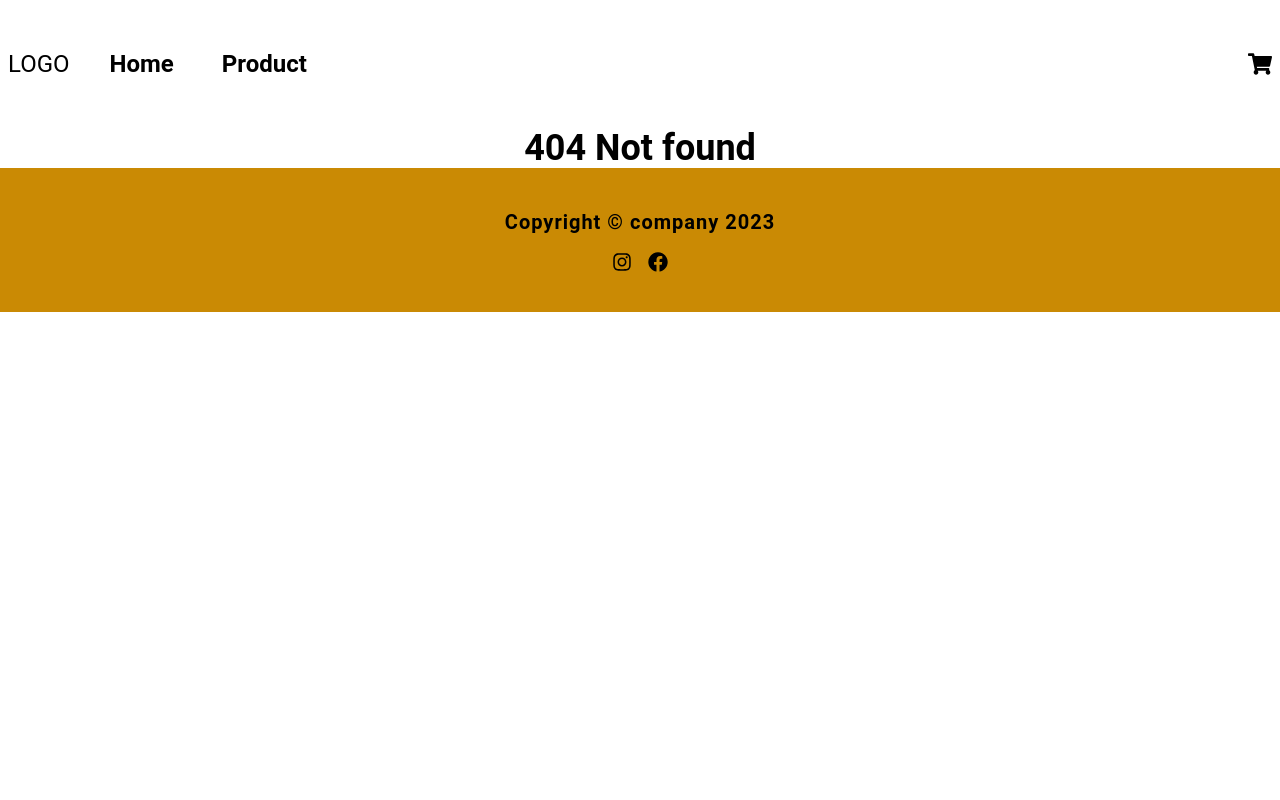
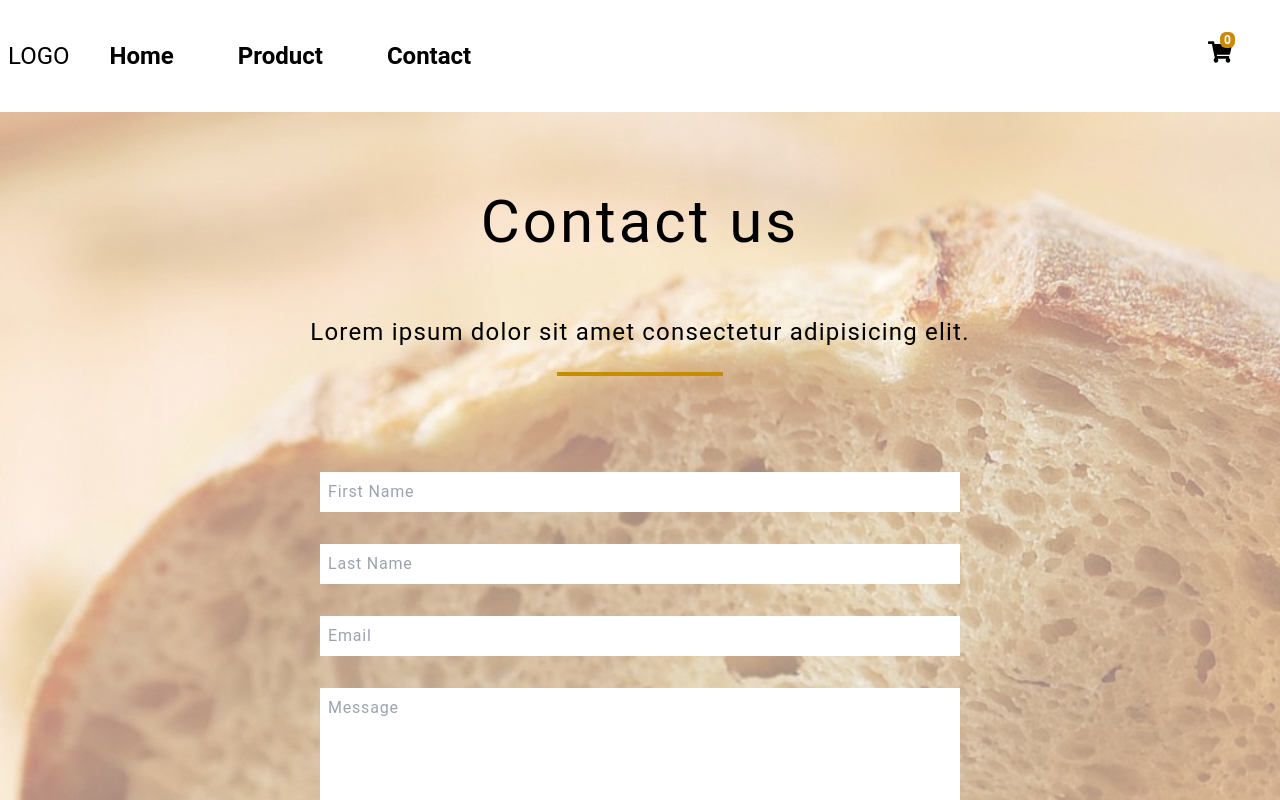
Before and after one commit to EvaGonz84/React-ecommerce, a React app: page /contact in a window 1280 px wide. Before the commit this address had no page. Shown: the top 800 px of the page. Built offline with nearby package versions, Linux system fonts and the light colour scheme; the HTML template or start-up script is replaced by a standard one.

Commit message:
contactPage and form added

```diff
--- a/src/App.jsx
+++ b/src/App.jsx
@@ -6,6 +6,7 @@ import NotFoundPage from "./pages/NotFoundPage";
 import ProductPage from "./pages/ProductPage";
 import CartDetailsProvider from "./context/useCartDetails";
 import ScrollToTop from "./components/scrollToTop/ScrollToTop";
+import ContactPage from "./pages/ContactPage";
 const App = () => {
   return (
     <CartDetailsProvider>
@@ -15,6 +16,7 @@ const App = () => {
         <Routes>
           <Route exact path="/" element={<HomePage />} />
           <Route path="/product" element={<ProductPage />} />
+          <Route path="/contact" element={<ContactPage />} />
           <Route path="*" element={<NotFoundPage />} />
         </Routes>
         <Footer />
--- a/src/components/footer/Footer.jsx
+++ b/src/components/footer/Footer.jsx
@@ -1,4 +1,4 @@
-import { FaInstagram ,FaFacebook } from "react-icons/fa";
+import { FaInstagram, FaFacebook } from "react-icons/fa";
 
 const Footer = () => {
   {
@@ -9,12 +9,12 @@ const Footer = () => {
     <>
       <footer className="flex flex-col justify-center items-center bg-yellow-600 tracking-wider trleading-normal text-xl font-semibold gap-4 p-10">
         <div>
-          <p>{`Copyright © company ${year}`}</p>
+          <p className="text-center">{`Copyright © company ${year}`}</p>
         </div>
         {/*Social media links*/}
         <div className="flex gap-4 cursor-pointer">
-           <FaInstagram/>
-           <FaFacebook/>
+          <FaInstagram />
+          <FaFacebook />
         </div>
       </footer>
     </>
--- /dev/null
+++ b/src/components/form/Form.jsx
@@ -0,0 +1,30 @@
+const Form = () => {
+  return (
+    <form className="flex flex-col gap-8 w-[50%] mx-auto py-4 md:py-14">
+      <input
+        className="bg-white p-2 tracking-wider"
+        type="text"
+        placeholder="First Name"
+      />
+      <input
+        className="bg-white p-2 tracking-wider"
+        type="text"
+        placeholder="Last Name"
+      />
+      <input
+        className="bg-white p-2 tracking-wider"
+        type="text"
+        placeholder="Email"
+      />
+      <textarea
+        className="bg-white p-2 h-40 tracking-wider"
+        placeholder="Message"
+      ></textarea>
+      <button className="bg-yellow-600 hover:bg-yellow-500 p-4 rounded-md tracking-wider">
+        Send
+      </button>
+    </form>
+  );
+};
+
+export default Form;
--- a/src/components/header/CartDetails.jsx
+++ b/src/components/header/CartDetails.jsx
@@ -31,10 +31,10 @@ const CartDetails = () => {
                 <p className="font-semibold">{product.title}</p>
                 <div className="flex justify-between">
                   <span>
-                    {product.price}€ x {product.quantity}
+                    {product.price}€ x {totalQuantityProducts} {}
                   </span>
                   <span className="font-semibold">
-                    Total {totalQuantityProducts}€
+                    Total {product.price * totalQuantityProducts}€
                   </span>
                 </div>
               </div>
--- a/src/components/header/NavLink.jsx
+++ b/src/components/header/NavLink.jsx
@@ -1,16 +1,21 @@
 import { Link } from "react-router-dom";
 
-const NavLink = ({ textHome, textProduct, closeMenu }) => {
+const NavLink = ({ textHome, textProduct, textContact, closeMenu }) => {
   return (
     <>
       {/*the peer class is for the line to appear on hover */}
-      <Link onClick={closeMenu} to="/" className="relative py-8">
+      <Link onClick={closeMenu} to="/" className="relative py-6">
         <span className="peer hover:text-yellow-600">{textHome}</span>
         <span className="absolute bottom-5 left-0 block h-1 w-full scale-x-0 transition-all duration-300 peer-hover:scale-x-100 peer-hover:bg-yellow-600"></span>
       </Link>
 
-      <Link onClick={closeMenu} to="/product" className="relative py-8">
+      <Link onClick={closeMenu} to="/product" className="relative py-6">
         <span className="peer hover:text-yellow-600">{textProduct}</span>
+        <span className="absolute bottom-5 left-0 block h-1 w-full scale-x-0 transition-all duration-300 peer-hover:scale-x-100 peer-hover:bg-yellow-600"></span>
+      </Link>
+
+      <Link onClick={closeMenu} to="/contact" className="relative py-6">
+        <span className="peer hover:text-yellow-600">{textContact}</span>
         <span className="absolute bottom-5 left-0 block h-1 w-full scale-x-0 transition-all duration-300 peer-hover:scale-x-100 peer-hover:bg-yellow-600"></span>
       </Link>
     </>
--- a/src/components/header/Navbar.jsx
+++ b/src/components/header/Navbar.jsx
@@ -3,8 +3,11 @@ import { FaBars, FaShoppingCart, FaTimes } from "react-icons/fa";
 import { Link } from "react-router-dom";
 import NavLink from "./NavLink";
 import CartDetails from "./CartDetails";
+import { useCartDetails } from "../../context/useCartDetails";
+import { useContext } from "react";
 
 const Navbar = () => {
+  const { totalQuantityProducts } = useContext(useCartDetails);
   {
     /*initial state with classes for md & mobile devices*/
   }
@@ -46,13 +49,17 @@ const Navbar = () => {
           </button>
           <NavLink closeMenu={handleCloseMenu} textHome="Home" />
           <NavLink closeMenu={handleCloseMenu} textProduct="Product" />
+          <NavLink closeMenu={handleCloseMenu} textContact="Contact" />
         </nav>
         <div>
           <button
             onClick={() => setOpenCartDetails(!openCartDetails)}
-            className="pt-2"
+            className="relative mr-10"
           >
-            <FaShoppingCart className="hover:fill-yellow-600" />
+            <FaShoppingCart />
+            <span className="absolute top-0 left-3 -translate-y-2 rounded-md bg-yellow-600 px-1 text-xs font-bold text-white">
+              {totalQuantityProducts}
+            </span>
           </button>
           {/*the state changes on the onclick and the component appears */}
           {openCartDetails && <CartDetails />}
--- a/src/components/product/TextProductHome.jsx
+++ b/src/components/product/TextProductHome.jsx
@@ -1,12 +1,16 @@
 import Button from "../button/Button";
 import { FaRegHeart } from "react-icons/fa";
+import { Link } from "react-router-dom";
+
 
 const TextProductHome = ({ text }) => {
   return (
     <>
       <article className="flex flex-col justify-center items-center text-center tracking-wider leading-normal text-xl md:text-2xl gap-8 py-12">
         <p>{text}</p>
+        <Link to='/contact'>
         <Button text="Contact"></Button>
+        </Link>
         <FaRegHeart style={{ fontSize: "80px", fill: "#E6B325" }} />
       </article>
     </>
--- a/src/context/useCartDetails.jsx
+++ b/src/context/useCartDetails.jsx
@@ -25,10 +25,7 @@ export default ({ children }) => {
     setCartProducts([]);
   };
 
-  const totalQuantityProducts = cartProducts.reduce(
-    (total, current) => total + current.price * current.quantity,
-    0
-  );
+  const totalQuantityProducts = cartProducts.reduce((total, current) => total + current.quantity, 0);
 
   return (
     <useCartDetails.Provider
--- a/src/index.css
+++ b/src/index.css
@@ -12,3 +12,9 @@
     font-size: 40px;
     cursor: pointer;
 }
+
+.img-contact {
+    background-image: linear-gradient(rgba(255,255,255, 0.5), rgba(255,255,255, 0.5)),
+    url('./assets/images/bread-7.jpg');
+
+}
--- /dev/null
+++ b/src/pages/ContactPage.jsx
@@ -0,0 +1,26 @@
+import Form from "../components/form/Form";
+
+const ContactPage = () => {
+  return (
+    <>
+      <header>
+        <section className="flex flex-col justify-center items-center text-center img-contact bg-no-repeat bg-cover">
+          <article className="w-[85%] md:w-[65%] mx-auto py-10">
+            <div className="flex flex-col gap-6">
+              <h2 className="text-center text-3xl md:text-6xl tracking-wider md:py-10">
+                Contact us
+              </h2>
+              <p className="text-xl text-center tracking-wider leading-normal md:text-2xl">
+                Lorem ipsum dolor sit amet consectetur adipisicing elit.
+              </p>
+              <hr className="border-2 border-yellow-600 w-[20%] mx-auto" />
+            </div>
+          </article>
+          <Form />
+        </section>
+      </header>
+    </>
+  );
+};
+
+export default ContactPage;
--- a/src/pages/HomePage.jsx
+++ b/src/pages/HomePage.jsx
@@ -15,7 +15,9 @@ const HomePage = () => {
           <NavLink to="/product">
             <Button text="Product"></Button>
           </NavLink>
-          <Button text="Contact"></Button>
+          <NavLink to="/contact">
+            <Button text="Contact"></Button>
+          </NavLink>
         </div>
         <Link
           to="info-product"
```
